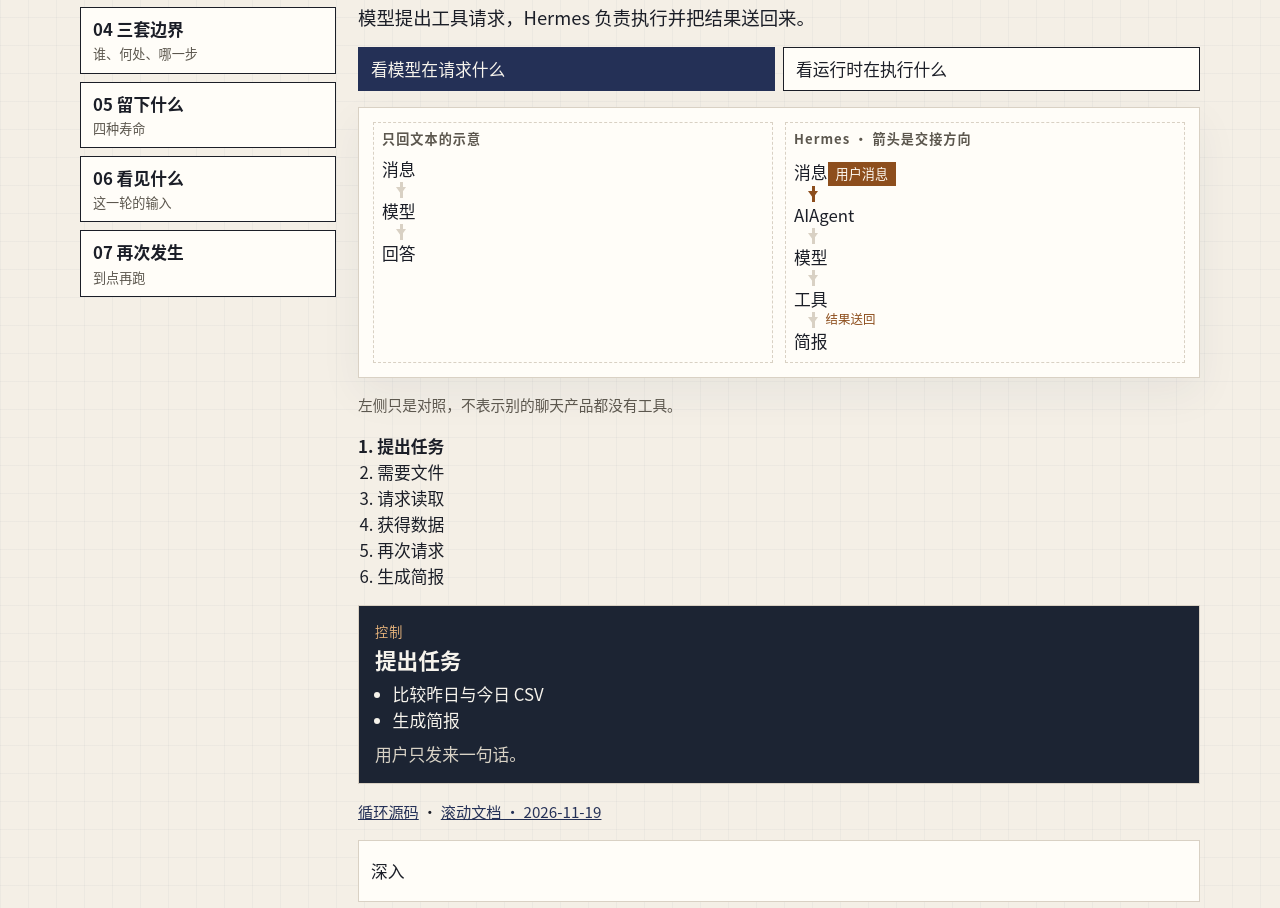
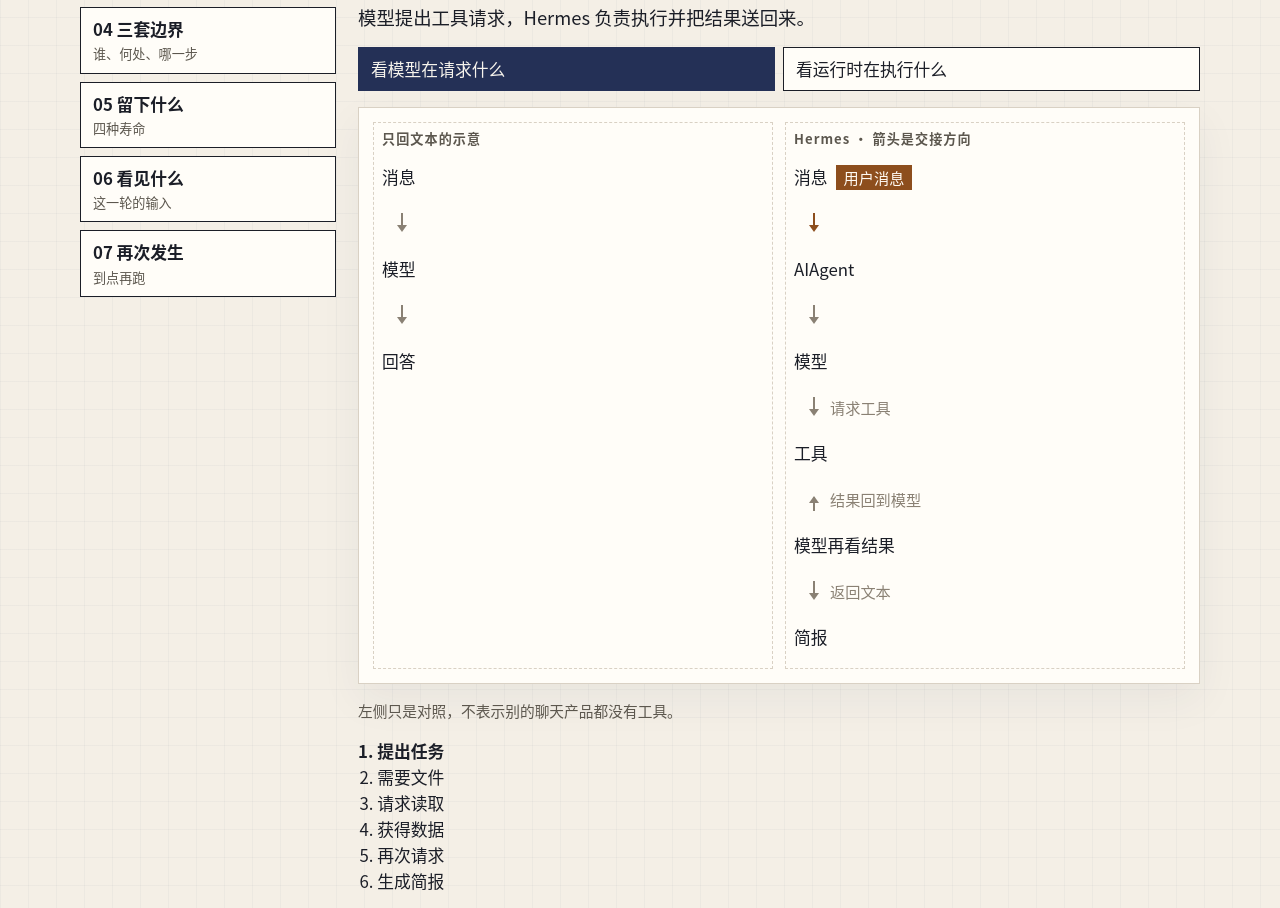
Before and after one commit to nosignal0k/teardown, a website with bundled scripts: page topics/hermes-agent/index.html in a window 1280 px wide. Shown: the part 851-1759 px from the top of the page. Built offline with nearby package versions, Linux system fonts and the light colour scheme.

Commit message:
让箭头标注独占一行，并把工具结果送回模型
窄屏上的说明不再挤进箭头里换行溢出。简报只出现在模型再次看到结果之后。

Co-authored-by: 吴昊 <nosignal0k@users.noreply.github.com>

```diff
--- a/topics/hermes-agent/hermes.css
+++ b/topics/hermes-agent/hermes.css
@@ -226,41 +226,63 @@ button[aria-pressed="true"]:focus-visible, .scene-link.is-current:focus-visible
   .scene-link { flex: none; }
 }
 .flow { display: flex; flex-direction: column; align-items: stretch; gap: 0; margin: 0; padding: 0; list-style: none; }
-.flow > li, .flow > .bound, .flow .lane { flex: 0 0 auto; list-style: none; }
+.flow > li, .flow .lane {
+  display: flex;
+  flex-wrap: wrap;
+  align-items: center;
+  gap: 8px;
+  flex: 0 0 auto;
+  list-style: none;
+  min-height: 44px;
+}
+.node-name { line-height: 1.35; }
 .edge {
-  position: relative;
-  align-self: flex-start;
-  flex: 0 0 16px;
-  width: 3px;
-  height: 16px;
-  margin-left: 1.1rem;
-  background: var(--line);
+  display: flex;
+  flex-direction: row;
+  align-items: center;
+  gap: 8px;
+  width: 100%;
+  min-height: 28px;
+  height: auto;
+  margin: 2px 0;
+  padding: 0 4px 0 12px;
+  background: transparent;
+  color: #8a8174;
+  position: static;
+  overflow: visible;
 }
-.edge::after {
+.edge-shaft { position: relative; flex: 0 0 16px; width: 16px; height: 22px; }
+.edge-shaft::before {
   content: "";
   position: absolute;
-  left: -4px;
-  bottom: -1px;
+  left: 7px;
+  top: 0;
+  width: 2px;
+  height: 14px;
+  background: currentColor;
+}
+.edge-shaft::after {
+  content: "";
+  position: absolute;
+  left: 3px;
+  top: 12px;
   border: 5px solid transparent;
-  border-top: 7px solid var(--line);
+  border-top: 7px solid currentColor;
 }
-.edge.is-live { background: var(--copper); }
-.edge.is-live::after { border-top-color: var(--copper); }
-.edge span {
-  position: absolute;
-  left: 14px;
-  top: -2px;
-  white-space: nowrap;
-  color: var(--copper);
-  font-size: 0.78rem;
-}
+.edge-back .edge-shaft::before { top: 8px; }
+.edge-back .edge-shaft::after { top: 0; border-top-color: transparent; border-bottom: 7px solid currentColor; }
+.edge.is-live { color: var(--copper); }
+.edge-label { white-space: nowrap; line-height: 1.35; font-size: 0.95rem; }
 .packet {
-  display: inline-block;
-  margin-top: 6px;
+  display: inline-flex;
+  align-items: center;
+  margin: 0;
   padding: 2px 8px;
   background: var(--copper);
   color: #fffaf3;
-  font-size: 0.82rem;
+  font-size: 0.95rem;
+  line-height: 1.35;
+  white-space: nowrap;
   animation: packet-in 280ms ease;
 }
 .bar { display: flex; height: 18px; background: #ece7de; overflow: hidden; }
@@ -272,17 +294,8 @@ button[aria-pressed="true"]:focus-visible, .scene-link.is-current:focus-visible
 .meter-caption, .meter-legend { color: var(--muted); font-size: 0.92rem; }
 .meter-legend { display: flex; flex-wrap: wrap; gap: 8px; margin-top: 8px; }
 @keyframes packet-in {
-  from { transform: translateY(-8px); opacity: 0.15; }
-  to { transform: none; opacity: 1; }
-}
-@media (min-width: 800px) {
-  .loop-flow { flex-direction: row; flex-wrap: wrap; align-items: center; }
-  .loop-flow .lane { flex: 1 1 6.2rem; }
-  .loop-flow .edge { align-self: center; width: 22px; height: 3px; flex-basis: 22px; margin-left: 0; }
-  .loop-flow .edge::after { left: auto; right: -1px; top: -4px; bottom: auto; border: 5px solid transparent; border-left: 7px solid var(--line); }
-  .loop-flow .edge.is-live::after { border-left-color: var(--copper); border-top-color: transparent; }
-  .loop-flow .edge-back::after { right: auto; left: -1px; border-left-color: transparent; border-right: 7px solid var(--line); }
-  .loop-flow .edge-back.is-live::after { border-right-color: var(--copper); }
+  from { opacity: 0.25; }
+  to { opacity: 1; }
 }
 @media (prefers-reduced-motion: reduce) {
   html { scroll-behavior: auto; }
--- a/topics/hermes-agent/index.html
+++ b/topics/hermes-agent/index.html
@@ -62,25 +62,27 @@
           <div class="path" data-path="text">
             <h3>只回文本的示意</h3>
             <ol class="flow">
-              <li data-node="text-user">消息</li>
-              <li class="edge" aria-hidden="true"></li>
-              <li data-node="text-model">模型</li>
-              <li class="edge" aria-hidden="true"></li>
-              <li data-node="text-answer">回答</li>
+              <li data-node="text-user"><span class="node-name">消息</span></li>
+              <li class="edge" aria-hidden="true"><span class="edge-shaft"></span></li>
+              <li data-node="text-model"><span class="node-name">模型</span></li>
+              <li class="edge" aria-hidden="true"><span class="edge-shaft"></span></li>
+              <li data-node="text-answer"><span class="node-name">回答</span></li>
             </ol>
           </div>
           <div class="path" data-path="hermes">
             <h3>Hermes · 箭头是交接方向</h3>
             <ol class="flow">
-              <li data-node="user">消息</li>
-              <li class="edge" data-edge="to-agent" aria-hidden="true"></li>
-              <li data-node="agent">AIAgent</li>
-              <li class="edge" data-edge="to-model" aria-hidden="true"></li>
-              <li data-node="model">模型</li>
-              <li class="edge" data-edge="to-tool" aria-hidden="true"></li>
-              <li data-node="tool">工具</li>
-              <li class="edge edge-back" data-edge="back-model"><span>结果送回</span></li>
-              <li data-node="brief">简报</li>
+              <li data-node="user"><span class="node-name">消息</span></li>
+              <li class="edge" data-edge="to-agent" aria-hidden="true"><span class="edge-shaft"></span></li>
+              <li data-node="agent"><span class="node-name">AIAgent</span></li>
+              <li class="edge" data-edge="to-model" aria-hidden="true"><span class="edge-shaft"></span></li>
+              <li data-node="model"><span class="node-name">模型</span></li>
+              <li class="edge" data-edge="to-tool"><span class="edge-shaft"></span><span class="edge-label">请求工具</span></li>
+              <li data-node="tool"><span class="node-name">工具</span></li>
+              <li class="edge edge-back" data-edge="back-model"><span class="edge-shaft"></span><span class="edge-label">结果回到模型</span></li>
+              <li data-node="model-return"><span class="node-name">模型再看结果</span></li>
+              <li class="edge" data-edge="to-brief"><span class="edge-shaft"></span><span class="edge-label">返回文本</span></li>
+              <li data-node="brief"><span class="node-name">简报</span></li>
             </ol>
           </div>
         </div>
@@ -163,17 +165,18 @@
           <button type="button" data-do="loop" data-value="error" aria-pressed="false">工具失败</button>
           <button type="button" data-do="loop" data-value="parallel" aria-pressed="false">两个只读</button>
         </div>
-        <div class="flow loop-flow diagram" aria-label="控制怎么交，数据怎么回来">
-          <div class="lane" data-node="entry">入口<b>用户这句话</b></div>
-          <div class="edge" data-edge="to-agent" aria-hidden="true"></div>
-          <div class="lane" data-node="agent">AIAgent<b>组包、循环</b></div>
-          <div class="edge" data-edge="to-model" aria-hidden="true"></div>
-          <div class="lane" data-node="model">模型<b>文本或请求</b></div>
-          <div class="edge" data-edge="to-tool" aria-hidden="true"></div>
-          <div class="lane" data-node="tool">工具<b>运行时执行</b></div>
-          <div class="edge edge-back" data-edge="back-model"><span>送回</span></div>
-          <div class="edge" data-edge="to-db" aria-hidden="true"></div>
-          <div class="lane" data-node="db">会话库<b>记下往来</b></div>
+        <div class="flow diagram" aria-label="控制怎么交，结果先回到模型">
+          <div class="lane" data-node="entry"><span class="node-name">入口</span></div>
+          <div class="edge" data-edge="to-agent" aria-hidden="true"><span class="edge-shaft"></span></div>
+          <div class="lane" data-node="agent"><span class="node-name">AIAgent</span></div>
+          <div class="edge" data-edge="to-model" aria-hidden="true"><span class="edge-shaft"></span></div>
+          <div class="lane" data-node="model"><span class="node-name">模型</span></div>
+          <div class="edge" data-edge="to-tool"><span class="edge-shaft"></span><span class="edge-label">请求工具</span></div>
+          <div class="lane" data-node="tool"><span class="node-name">工具</span></div>
+          <div class="edge edge-back" data-edge="back-model"><span class="edge-shaft"></span><span class="edge-label">结果回到模型</span></div>
+          <div class="lane" data-node="model-return"><span class="node-name">模型再看结果</span></div>
+          <div class="edge" data-edge="to-db"><span class="edge-shaft"></span><span class="edge-label">写入会话</span></div>
+          <div class="lane" data-node="db"><span class="node-name">会话库</span></div>
         </div>
         <ol class="beats"><li>查会话</li><li>组装输入</li><li>请求模型</li><li>收到 tool_call</li><li>执行读取</li><li>追加结果</li><li>再次请求</li><li>最终回答</li><li>保存</li></ol>
         <aside class="ticket"><p class="ticket-kicker">数据</p><h3>查会话</h3><ul><li>按会话取出历史</li></ul><p class="ticket-note">一次用户消息可以对应多次模型请求。</p></aside>
@@ -191,9 +194,9 @@
         <p class="host-note">本机执行没有容器隔离。Docker 只有在没有主机路径挂载时才跳过危险命令检查；挂了主机路径就走普通检查。下面的手动批准只代表显式的 manual，不是每个工具的全局默认。</p>
         <div class="flow bounds diagram">
           <article class="bound" data-node="who"><h3>谁能发来</h3><p>允许进入的人或会话。没通过，就不会跑循环。</p></article>
-          <div class="edge" data-edge="to-where" aria-hidden="true"></div>
+          <div class="edge" data-edge="to-where" aria-hidden="true"><span class="edge-shaft"></span></div>
           <article class="bound" data-node="where"><h3>在哪里执行</h3><p>本机、隔离的 Docker、挂了主机路径的 Docker，或 Modal 一类。检查不是同一支。</p></article>
-          <div class="edge" data-edge="to-what" aria-hidden="true"></div>
+          <div class="edge" data-edge="to-what" aria-hidden="true"><span class="edge-shaft"></span></div>
           <article class="bound" data-node="what"><h3>这一步做什么</h3><p>读取、命令、写文件，各自有自己的门。</p></article>
         </div>
         <div class="choices">
@@ -255,7 +258,7 @@
               <i data-part="recent" style="width:14%"></i>
             </div>
           </article>
-          <div class="edge edge-down" data-edge="to-archive" aria-hidden="true"></div>
+          <div class="edge" data-edge="to-archive" aria-hidden="true"><span class="edge-shaft"></span></div>
           <article class="life archive" data-node="archive">
             <header><h3>会话库</h3><b data-readout="archive">模拟 100，原文还在</b></header>
             <div class="bar" role="img" aria-label="会话库保持 100">
```
Also changed, not shown: tests/helpers.ts (+10 -1 lines), tests/hermes-browser.test.ts (+52 -4 lines), topics/hermes-agent/study.js (+7 -7 lines).
